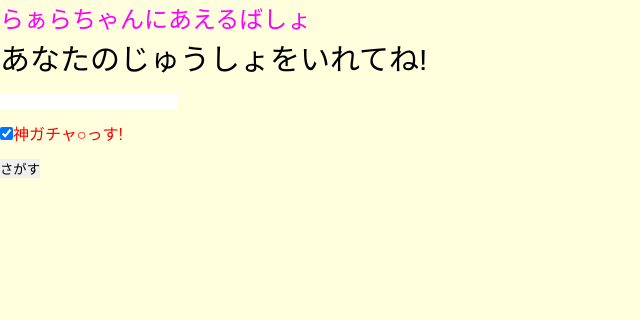
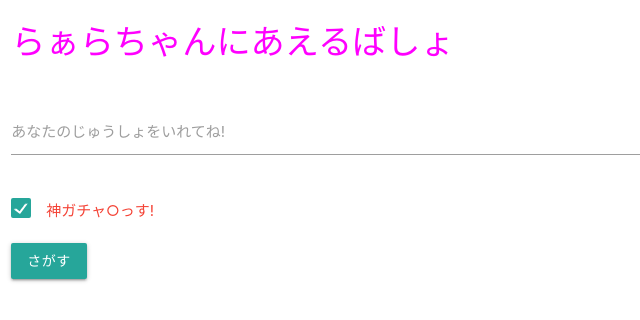
Before and after one commit to prickathon/shop-search, a plain HTML site: page index.html in a window 1280 px wide. Shown: the whole page, without its empty margins (0-640 px from the left). Drawn offline with nearby package versions, Linux system fonts and the light colour scheme.

Commit message:
materializeを使ってみた

```diff
--- a/index.html
+++ b/index.html
@@ -1,27 +1,68 @@
 <!DOCTYPE html>
 <html>
+
 <head>
     <meta charset="UTF-8" />
     <title>forked: 2018-02-11 1st - js do it</title>
     <meta name="Description" content="" />
-<meta name="Keywords"  content="" />
+    <meta name="Keywords" content="" />
 
+    <!--
 <link rel="stylesheet" type="text/css" media="screen,print" href="style.css" />
+-->
+
+    <!-- Compiled and minified CSS -->
+    <link rel="stylesheet" href="https://cdnjs.cloudflare.com/ajax/libs/materialize/1.0.0-beta/css/materialize.min.css">
+    <!-- Compiled and minified JavaScript -->
+    <script src="https://cdnjs.cloudflare.com/ajax/libs/materialize/1.0.0-beta/js/materialize.min.js"></script>
 </head>
+
 <body>
     <!-- generated by: jsdo.it - http://jsdo.it/Nakahiko/yEMN -->
     <!-- Copyright Nakahiko - http://jsdo.it/Nakahiko -->
     <!-- Licensed under MIT License - http://www.opensource.org/licenses/mit-license.php -->
-<p><font size ="5" color="fuchsia"> らぁらちゃんにあえるばしょ</font><br>
-あなたのじゅうしょをいれてね!<br></p>
-<input type="text" value="" id="textinput">
-<form action="cgi-bin/abc.cgi" method="post">
-<input type="checkbox" id="gachaFilter" value=true checked="checked"><font size="3" color="red">神ガチャ○っす!</font>
-    <br>
-<input type="button" value="さがす" onclick="hoge()">
-<p id='helloWorld'></p>
+    <div class="row">
+        <div class="col s12">
+            <span class="flow-text">
+                <h4>
+                    <font color="fuchsia">らぁらちゃんにあえるばしょ</font>
+                </h4>
+            </span>
+        </div>
+    </div>
 
+    <div class="row">
+        <div class="input-field col s12">
+            <input type="text" value="" id="textinput" class="validate">
+            <label class="active">あなたのじゅうしょをいれてね!</label>
+        </div>
+    </div>
 
+    <div class="row">
+        <div class="col s12">
+            <label>
+                <input type="checkbox" class="filled-in" id="gachaFilter" checked="checked">
+                <span class="red-text">神ガチャ○っす!</span>
+            </label>
+        </div>
+    </div>
+    <div class="row">
+        <div class="col s12">
+            <label>
+                <button class="waves-effect waves-light btn" onclick="hoge()">
+                    <span class="white-text">さがす</span>
+                </button>
+            </label>
+        </div>
+    </div>
+
+    <form action="cgi-bin/abc.cgi" method="post" />
+    <div class="row">
+        <div class="col s12">
+            <span id='helloWorld'></span>
+        </div>
+    </div>
     <script type="text/javascript" src="index.js"></script>
 </body>
+
 </html>
--- a/index.js
+++ b/index.js
@@ -28,11 +28,12 @@ function receiveJson(json){
             gachatext = "ガチャがおいてあるよ！"
         }
 
-        var html = '<div style="border: dashed 2px grey;margin:10px">';
-        html += '<p class="shopName">' + json.response[i].name +'</p>';
-        html += '<p class="shopAdress">' + json.response[i].address +'</p>';
-        html += '<p class="hasGacha">' + gachatext +'</p>';
+        var html = '<div class="card-panel pink lighten-2">';
+        html += '<p class="white-text shopName">' + json.response[i].name +'</p>';
+        html += '<p class="white-text shopAdress">' + json.response[i].address +'</p>';
+        html += '<p class="white-text hasGacha">' + gachatext +'</p>';
         html += '</div>';
+
         output += html;
     }
 
```
Lines whose indentation alone changed are shown as unchanged.
